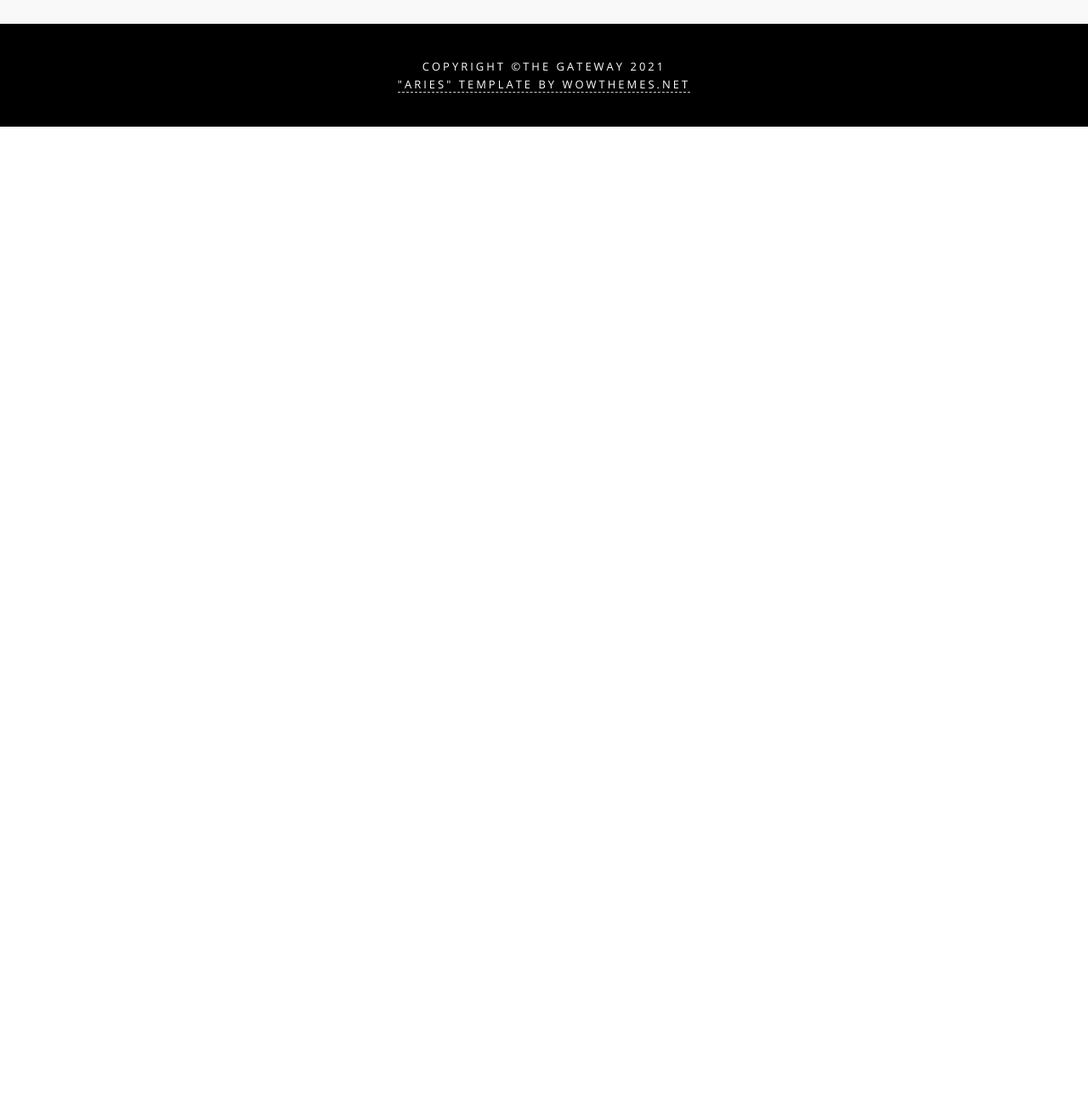
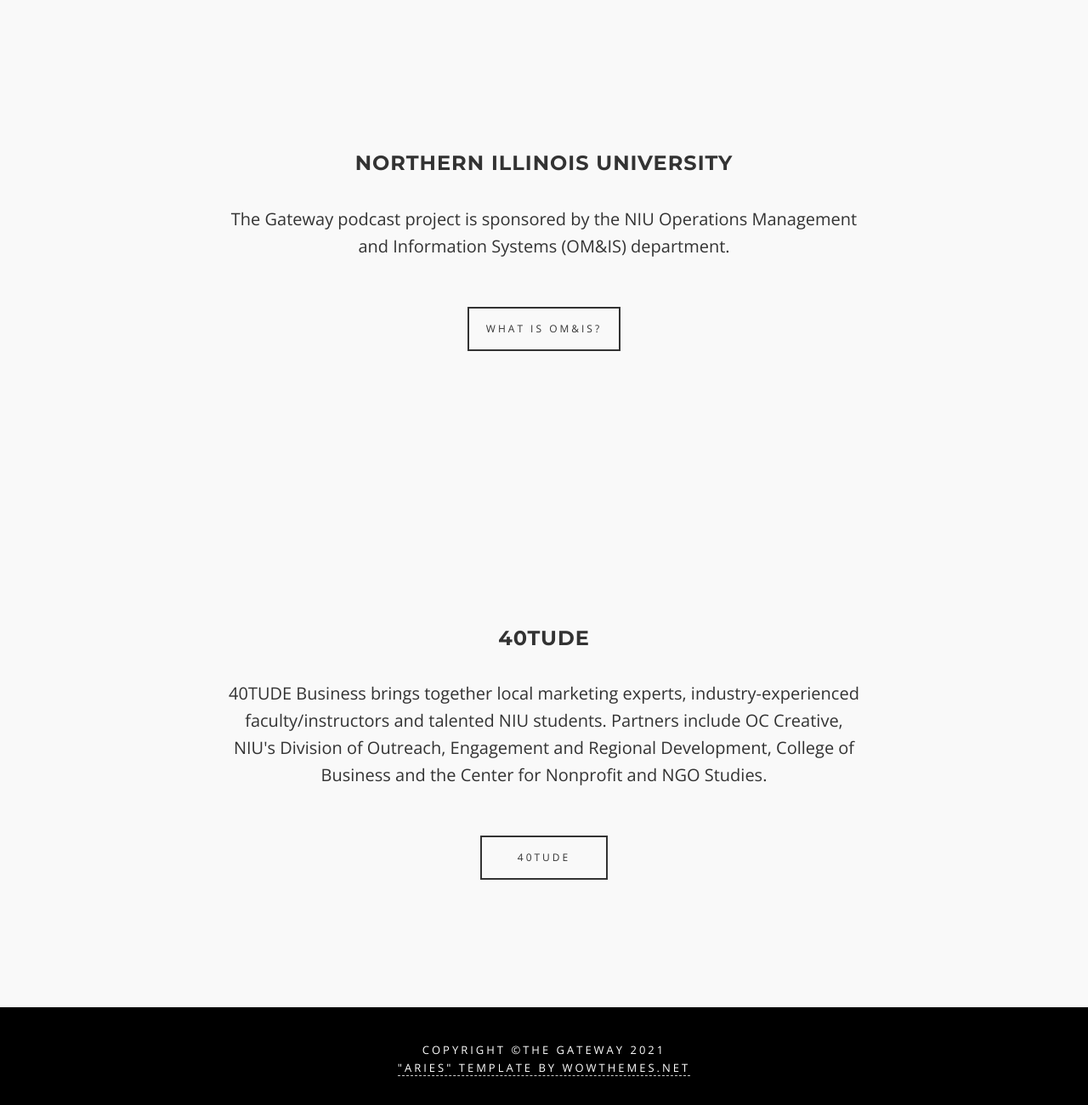
Before and after one commit to cwalters126/thegateway, a website: page index.html in a window 1280 px wide. Shown: the part 2528-3828 px from the top of the page at 85% size. Before the commit the page ends 2677 px from the top, so only its background shows below. Drawn offline with nearby package versions, Linux system fonts and the light colour scheme; files that its build step writes are made by us from their sources.

Commit message:
sponsorships

```diff
--- a/index.html
+++ b/index.html
@@ -193,7 +193,7 @@
 
 
 <!-- Contact2 -->
-<!--<section id="contact">
+<section id="contact">
 	<div class="container content-section text-center">
 		<div class="row justify-content-center">
 			<div class="col-md-8">
@@ -206,7 +206,26 @@
 			</div>
 		</div>
 	</div>
-	</section>-->
+	</section>
+
+
+	<!-- Contact 1-->
+<section id="contact">
+	<div class="container content-section text-center">
+		<div class="row justify-content-center">
+			<div class="col-md-8">
+				<!--<h2>Sponsorships</h2>-->
+				<br>
+				<h4>40TUDE</h4>
+				<p>40TUDE Business brings together local marketing experts, industry-experienced faculty/instructors and talented NIU students.
+			Partners include OC Creative, NIU's Division of Outreach, Engagement and Regional Development, College of Business and the Center for Nonprofit and NGO Studies.
+				</p>
+				<a href="https://www.40tudebusiness.com/" class="btnghost"><i class="circle-info"></i>40TUDE</a>
+			</div>
+		</div>
+	</div>
+	</section>
+
 
 <!-- inject:partials/footer.html -->
 <footer>
```
Also changed, not shown: contact.html (+1 -1 lines).
